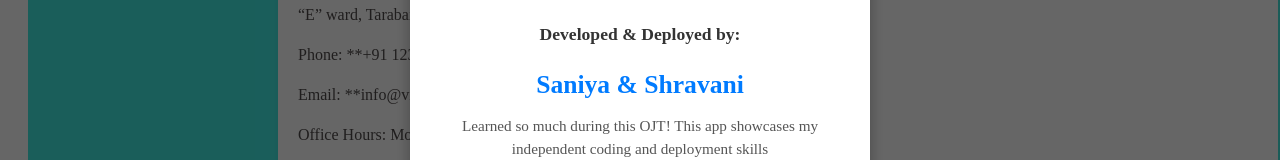
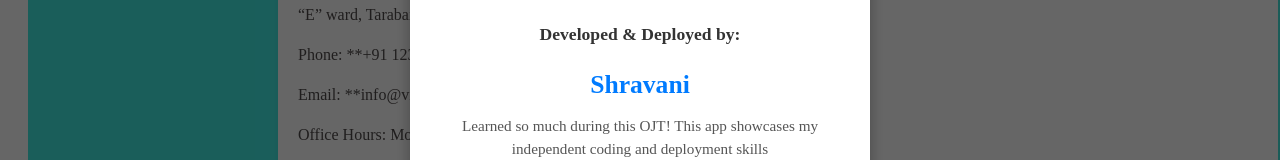
Before and after one commit to SHRAVANI-87/demo, a React (Vite) app: page /ContactPage in a window 1280 px wide. Shown: the part 360-520 px from the top of the page. Built offline with nearby package versions, Linux system fonts and the light colour scheme; no server answers.

Commit message:
first commit

```diff
--- a/src/App.jsx
+++ b/src/App.jsx
@@ -22,7 +22,7 @@ const App = () =>{
         <DeveloperInfoPopup
           show={showPopup}
           onClose={handleClosePopup}
-          studentName="Saniya & Shravani"
+          studentName="Shravani"
           studentPhotoUrl="/images/shravani.jpg" // Path to their photo
           uniqueMessage="Learned so much during this OJT! This app showcases my independent coding and deployment skills"
         />
--- a/src/components/Chatbot/ChatbotComponents.jsx
+++ b/src/components/Chatbot/ChatbotComponents.jsx
@@ -173,7 +173,7 @@ const ChatbotComponent = () => {
               {messages.map((message, index) => (
                 <div key={index} className={`message-row ${message.sender}`}>
                   {message.sender === "bot" && (
-                    <div className="avatar bot-avatar">:robot_face:</div>
+                    <div className="avatar bot-avatar">:🤖:</div>
                   )}
                   <p className={`${message.sender}-message`}>{message.text}</p>
                   {message.sender === "user" && (
@@ -183,7 +183,7 @@ const ChatbotComponent = () => {
               ))}
               {loading && (
                 <div className="message-row bot">
-                  <div className="avatar bot-avatar">:robot_face:</div>
+                  <div className="avatar bot-avatar">:🤖:</div>
                   <p className="bot-message loading-indicator">Typing...</p>
                 </div>
               )}
--- a/src/components/Header/Header.jsx
+++ b/src/components/Header/Header.jsx
@@ -1,5 +1,4 @@
 import './header.css'
-
 import {Link} from 'react-router-dom'
 import { useState } from 'react';
 const Header=()=> {
```
